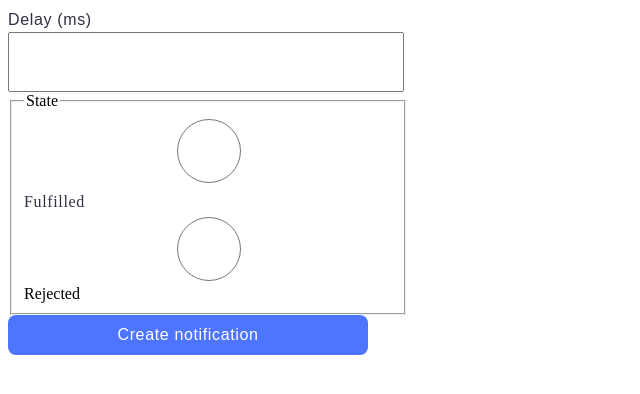
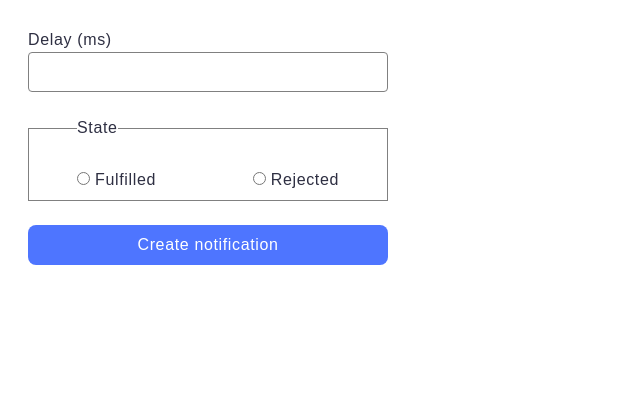
Before and after one commit to Oleg-Gaponenko/goit-js-hw-10, a website built with Vite: page src/2-snackbar.html in a window 1280 px wide. Shown: the whole page, without its empty margins (0-640 px from the left). Built offline with nearby package versions, Linux system fonts and the light colour scheme.

Commit message:
modify task 2

```diff
--- a/src/2-snackbar.html
+++ b/src/2-snackbar.html
@@ -4,6 +4,13 @@
     <meta charset="UTF-8" />
     <meta name="viewport" content="width=device-width, initial-scale=1.0" />
     <title>Document</title>
+    <link
+      rel="stylesheet"
+      href="https://cdnjs.cloudflare.com/ajax/libs/modern-normalize/3.0.1/modern-normalize.min.css"
+      integrity="sha512-q6WgHqiHlKyOqslT/lgBgodhd03Wp4BEqKeW6nNtlOY4quzyG3VoQKFrieaCeSnuVseNKRGpGeDU3qPmabCANg=="
+      crossorigin="anonymous"
+      referrerpolicy="no-referrer"
+    />
     <link rel="stylesheet" href="./css/2-snackbar.css" />
   </head>
   <body>
@@ -13,7 +20,7 @@
         <input class="delay-input-form" type="number" name="delay" required />
       </label>
 
-      <fieldset>
+      <fieldset class="main-field">
         <legend class="state-legend-field">State</legend>
         <label class="state-label">
           <input
@@ -25,7 +32,7 @@
           />
           Fulfilled
         </label>
-        <label class="state-input">
+        <label class="state-label">
           <input
             class="state-input"
             type="radio"
--- a/src/css/2-snackbar.css
+++ b/src/css/2-snackbar.css
@@ -1,31 +1,75 @@
+body {
+  font-family: 'Montserrat', sans-serif;
+  color: #2e2f42;
+  font-size: 16px;
+  font-style: normal;
+  font-weight: 400;
+  line-height: 1.5;
+  letter-spacing: 0.64px;
+}
+
+h1,
+h2,
+h3,
+h4,
+h5,
+h6,
+p {
+  margin: 0;
+}
+
+ul,
+ol {
+  margin-top: 0;
+  margin-bottom: 0;
+  padding-left: 0;
+  list-style-type: none;
+}
+
+button {
+  cursor: pointer;
+  outline: none;
+}
+
+img {
+  display: block;
+}
+
+a {
+  text-decoration: none;
+  margin: 0;
+}
+
 .form {
   width: 360px;
-  /* height: auto; */
+  display: flex;
+  gap: 24px;
+  flex-direction: column;
+  margin: 28px;
 }
 .delay-label {
-  /* display: inline-flex;
-  flex-direction: column;
-  align-items: flex-start;
-  gap: 24px; */
   color: #2e2f42;
   font-family: Montserrat, sans-serif;
   font-size: 16px;
   font-style: normal;
   font-weight: 400;
-  line-height: 24px; /* 150% */
+  line-height: 1.5;
   letter-spacing: 0.64px;
 }
 
 .delay-input-form {
   display: flex;
-  width: 360px;
+  width: 100%;
   height: 40px;
-  padding: 8px 16px;
   justify-content: center;
   align-items: center;
+  padding: 0 16px;
+  border-radius: 4px;
+  border: 1px solid #808080;
 }
 
-.delay-input-form:hover {
+.delay-input-form:hover,
+.main-field:hover {
   border: 1px solid #000000;
 }
 
@@ -41,25 +85,20 @@
   color: #808080;
 }
 
-.state-label {
-  color: #2e2f42;
-  font-family: Montserrat;
-  font-size: 16px;
-  font-style: normal;
-  font-weight: 400;
-  line-height: 24px; /* 150% */
-  letter-spacing: 0.64px;
+.main-field {
+  display: flex;
+  justify-content: space-between;
+  align-items: flex-start;
+  padding: 28px 48px 8px;
+  gap: 48px;
+  border: 1px solid #808080;
+  width: 360px;
+  margin: 0;
 }
-.state-input {
-  width: 360px;
-  height: 64px;
-  flex-shrink: 0;
-  stroke-width: 1px;
-  stroke: #808080;
-}
+
 .submit-button {
   display: flex;
-  width: 360px;
+  width: 100%;
   padding: 8px 16px;
   justify-content: center;
   align-items: center;
@@ -69,14 +108,11 @@
   border: none;
 
   color: #fff;
-  font-family: Montserrat, sans-serif;
-  font-size: 16px;
-  font-style: normal;
-  font-weight: 500;
   line-height: 1.5;
   letter-spacing: 0.64px;
 }
 
-.submit-button:hover {
+.submit-button:hover,
+.submit-button:focus {
   background-color: #6c8cff;
 }
```
Also changed, not shown: src/js/2-snackbar.js (+33 -0 lines), README.md.
